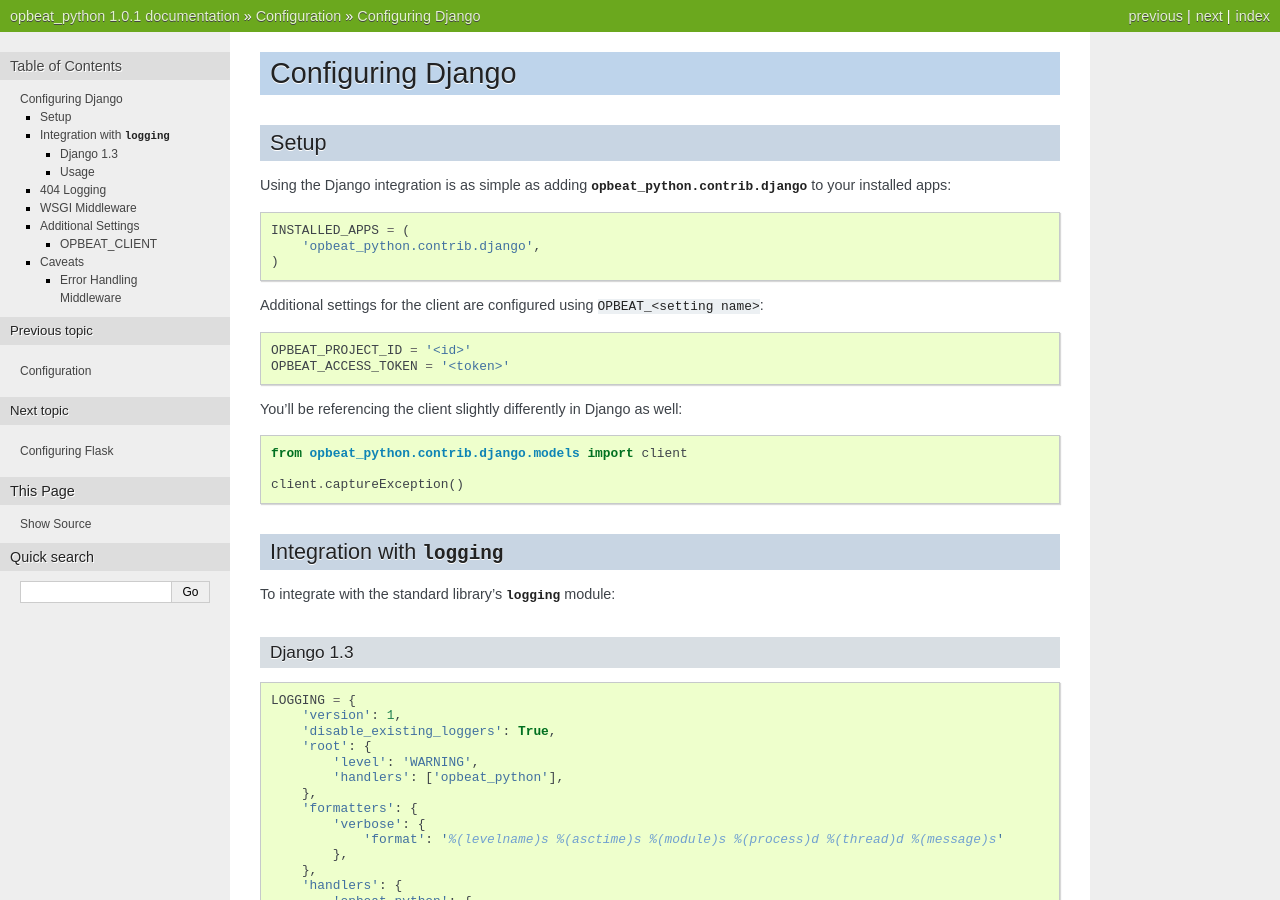
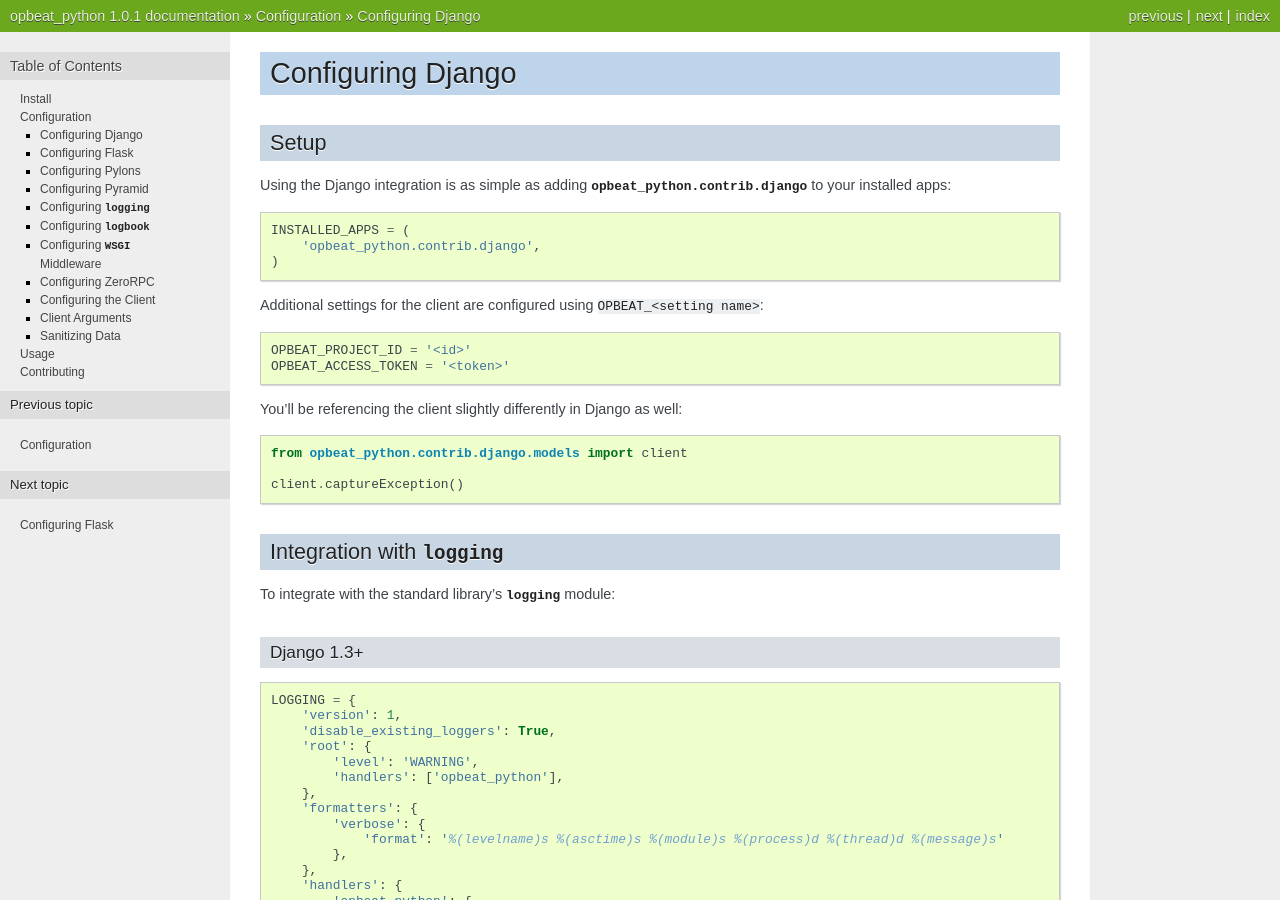
Before and after one commit to JohnFredok/apm-agent-python, a Sphinx documentation site: the page built from docs/config/django.rst, in a window 1280 px wide and 900 px high. Built offline with Sphinx 7.4.7, drawn with Linux system fonts in a browser that asks for light colours.

```diff
--- a/README.rst
+++ b/README.rst
@@ -17,7 +17,7 @@
 Resources
 ---------
 
-* `Documentation <https://www.opbeat.com/docs/opbeat_python/index.html>`_
+* `Documentation <https://www.opbeat.com/docs/opbeat_python/>`_
 * `Bug Tracker <http://github.com/opbeat/opbeat_python/issues>`_
 * `Code <http://github.com/opbeat/opbeat_python>`_
 .. * `Mailing List <https://groups.google.com/group/getsentry>`_
--- a/docs/conf.py
+++ b/docs/conf.py
@@ -140,6 +140,9 @@
 
 # Custom sidebar templates, maps document names to template names.
 #html_sidebars = {}
+html_sidebars = {
+	  '**': ['globaltoc.html','relations.html'],
+   }
 
 # Additional templates that should be rendered to pages, maps page names to
 # template names.
--- a/docs/config/django.rst
+++ b/docs/config/django.rst
@@ -6,15 +6,14 @@
 
 Using the Django integration is as simple as adding :mod:`opbeat_python.contrib.django` to your installed apps::
 
-    INSTALLED_APPS = (
-        'opbeat_python.contrib.django',
-    )
+        INSTALLED_APPS = (
+            'opbeat_python.contrib.django',
+        )
 
 Additional settings for the client are configured using ``OPBEAT_<setting name>``::
 
     OPBEAT_PROJECT_ID = '<id>'
     OPBEAT_ACCESS_TOKEN = '<token>'
-
 
 You'll be referencing the client slightly differently in Django as well::
 
@@ -28,8 +27,8 @@
 
 To integrate with the standard library's :mod:`logging` module:
 
-Django 1.3
-~~~~~~~~~~
+Django 1.3+
+~~~~~~~~~~~~~~
 
 ::
 
--- a/docs/install/index.rst
+++ b/docs/install/index.rst
@@ -3,7 +3,8 @@
 
 If you haven't already, start by downloading opbeat_python. The easiest way is with **pip**::
 
-	pip install opbeat_python -e git+git@github.com:opbeat/opbeat_python.git#egg=opbeat_python --upgrade
+	pip install -e git+git://github.com/opbeat/opbeat_python.git#egg=opbeat_python --upgrade
+
 
 Requirements
 ------------
```
